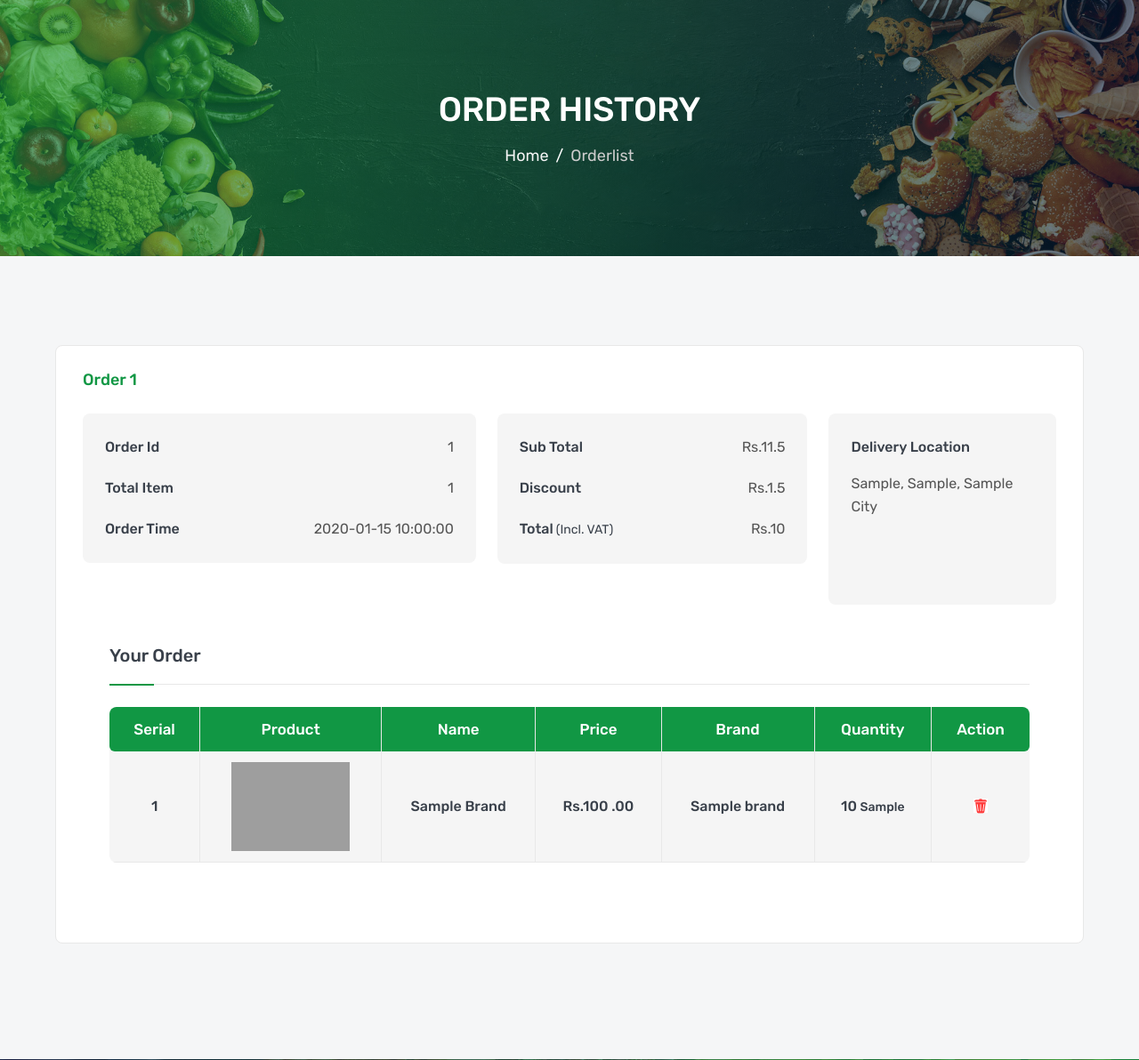
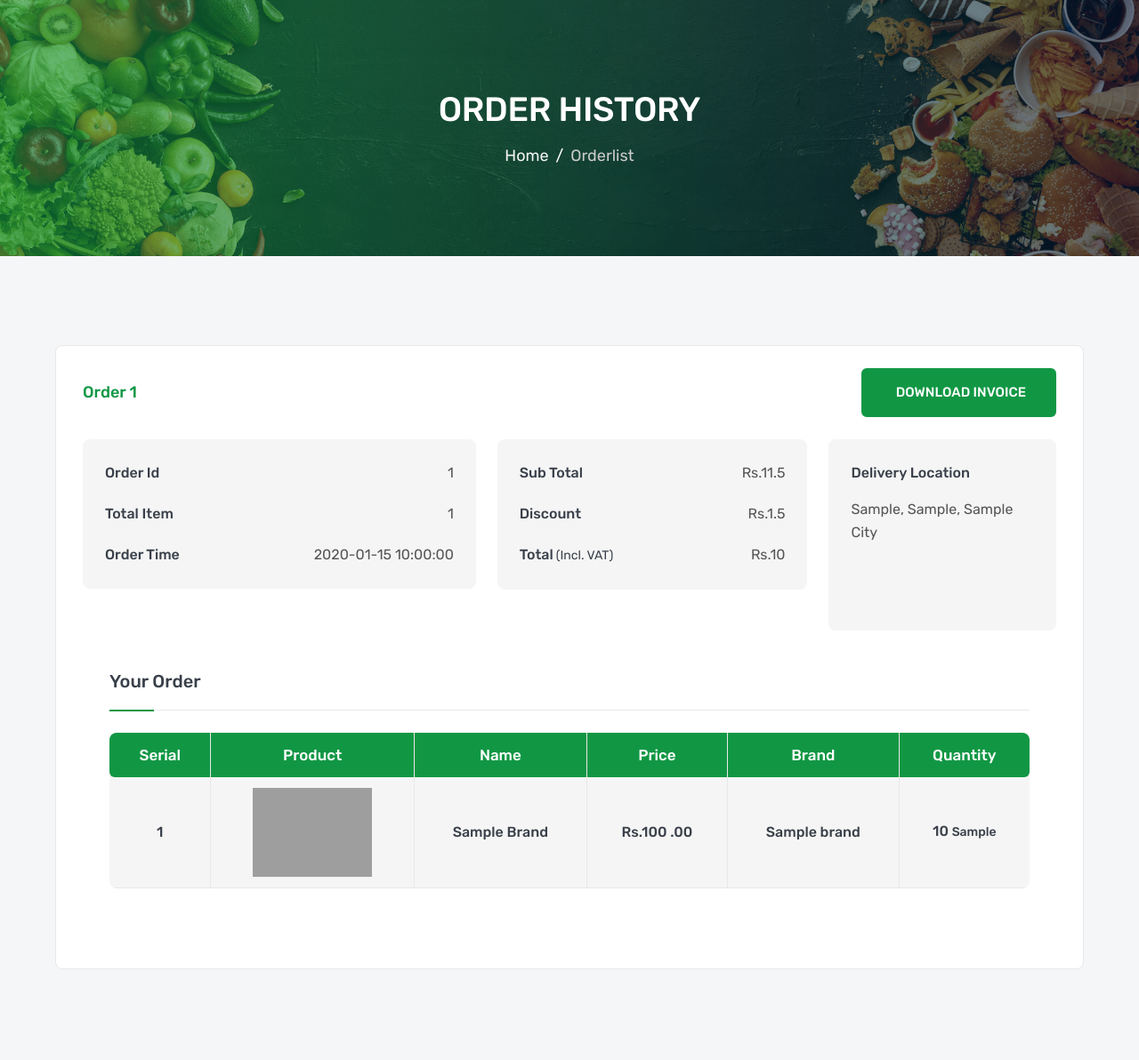
Before and after one commit to PoojithaIrosha/greeny-the-echomart, a PHP site: page /greeny/orderlist.php in a window 1280 px wide. Shown: the part 200-1392 px from the top of the page at 89% size. Run offline with PHP 8.4, Linux system fonts and the light colour scheme; the visitor is signed in with stand-in values (Sample User, id 1); tables that the repository leaves empty or names only in its code hold one stand-in row (values such as "Sample post"); data that the repository does not hold is empty; grey boxes are pictures that could not be loaded.

Commit message:
Finalized project

```diff
--- a/email-template.php
+++ b/email-template.php
@@ -156,11 +156,12 @@ $orderId = $_GET['invoice'];
                 <ul class="p-3 mb-0">
                     <li class="d-flex mb-1">
                         <h6 class="text-capitalize" style="font-weight: 500; width: 250px;">Sub total:</h6>
-                        <p class="mb-0">Rs.<?= $invData['amount'] + ($invData['amount'] / 100) * 15 ?></p>
+                        <p class="mb-0">
+                            Rs.<?= $invData['amount'] + number_format(($invData['amount'] / 100) * 15) ?></p>
                     </li>
                     <li class="d-flex mb-1">
                         <h6 class="text-capitalize" style="font-weight: 500; width: 250px;">discount price:</h6>
-                        <p class="mb-0">Rs.<?= ($invData['amount'] / 100) * 15 ?></p>
+                        <p class="mb-0">Rs.<?= number_format(($invData['amount'] / 100) * 15) ?></p>
                     </li>
                     <li class="d-flex mb-1">
                         <h6 class="text-capitalize" style="font-weight: 500; width: 250px;">Total amount:</h6>
--- a/orderlist.php
+++ b/orderlist.php
@@ -84,6 +84,11 @@ $user = $_SESSION['user'];
                         <div class="orderlist">
                             <div class="orderlist-head">
                                 <h5>order <?= $invoiceData['order_id'] ?></h5>
+                                <a class="btn btn-sm btn-inline"
+                                   href="email-template.php?invoice=<?= $invoiceData['order_id'] ?>">
+                                    <i class="icofont-download"></i>
+                                    <span>download invoice</span>
+                                </a>
                             </div>
 
                             <div class="orderlist-body">
@@ -150,7 +155,6 @@ $user = $_SESSION['user'];
                                                             <th scope="col">Price</th>
                                                             <th scope="col">brand</th>
                                                             <th scope="col">quantity</th>
-                                                            <th scope="col">action</th>
                                                         </tr>
                                                         </thead>
                                                         <tbody>
@@ -187,12 +191,7 @@ $user = $_SESSION['user'];
                                                                     <h6><?= $InvItem["qty"] ?>
                                                                         <small><?= $InvItem["unit"] ?></small></h6>
                                                                 </td>
-                                                                <td class="table-action">
-                                                                    <button class="trash"
-                                                                            onclick="">
-                                                                        <i class="icofont-trash"></i>
-                                                                    </button>
-                                                                </td>
+
                                                             </tr>
                                                             <?php
                                                         }
@@ -200,12 +199,14 @@ $user = $_SESSION['user'];
 
                                                         </tbody>
                                                     </table>
+
                                                 </div>
 
                                             </div>
                                         </div>
                                     </div>
                                 </div>
+
                             </div>
                         </div>
                         <?php
```
Also changed, not shown: assets/images/profiles/63bf0d198eeecIMG_0288.jpg (added).
